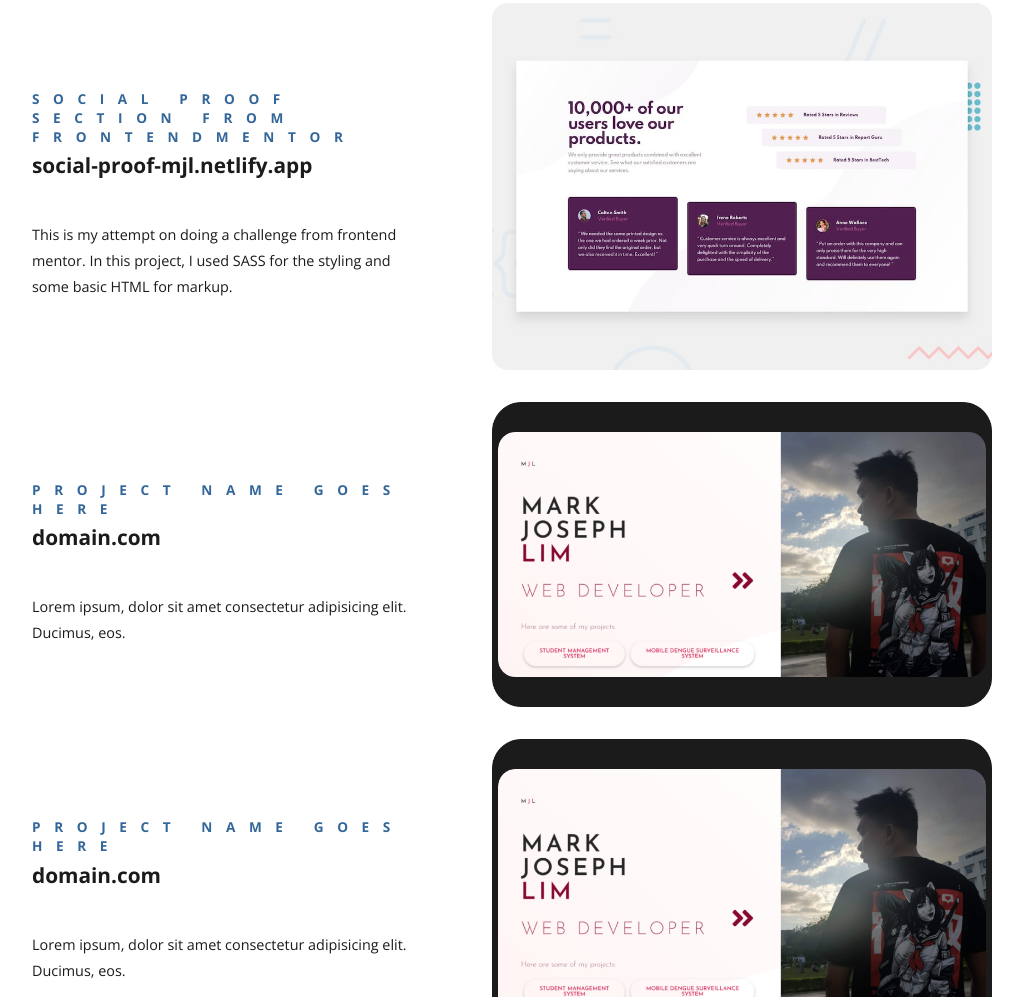
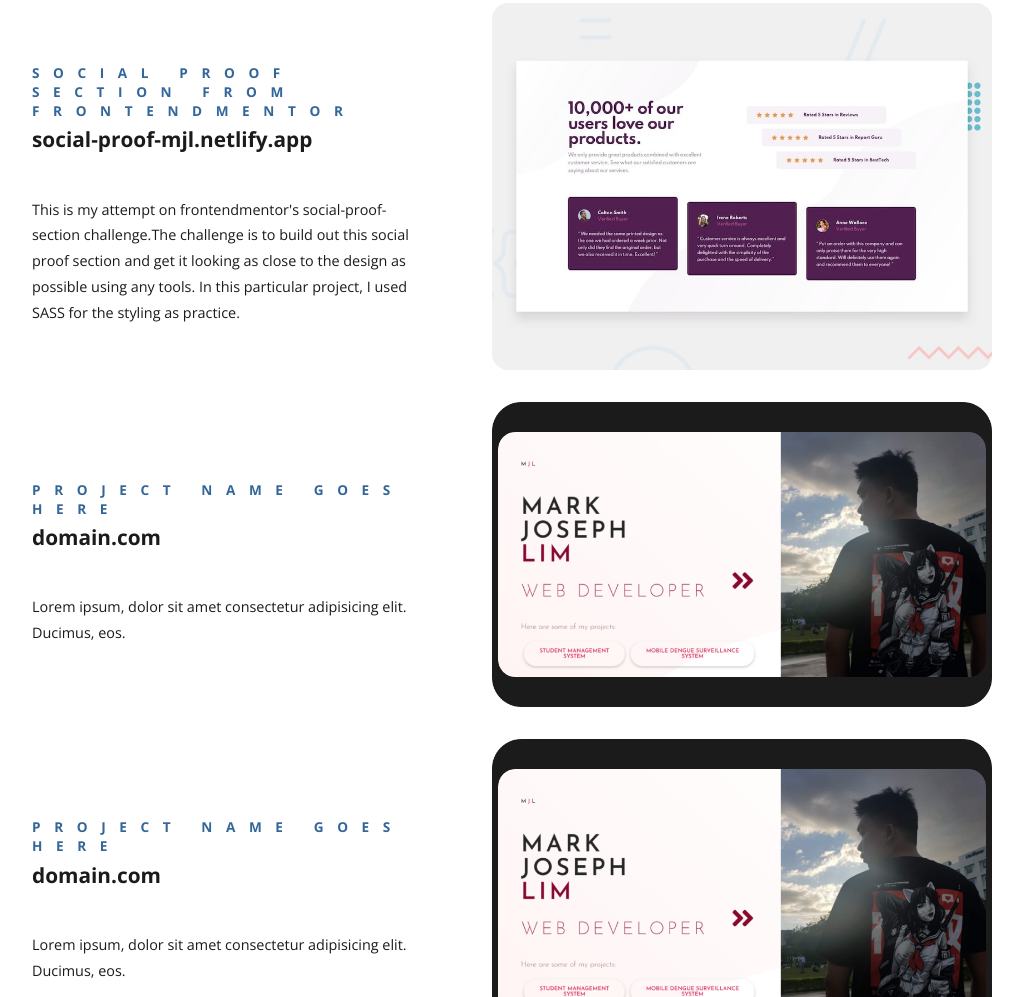
Before and after one commit to mjosephlim/dcportfolio, a plain HTML site: page index.html in a window 1280 px wide. Shown: the part 1903-2900 px from the top of the page, without its empty margins (128-1151 px from the left). Drawn offline with nearby package versions, Linux system fonts and the light colour scheme.

Commit message:
update on social-proof-section

```diff
--- a/index.html
+++ b/index.html
@@ -112,10 +112,12 @@
                 <div class="inner">
                     <p class="subtitle">Social Proof Section from Frontendmentor</p>
                     <p class="featured-title">social-proof-mjl.netlify.app</p>
-                    <p class="featured-desc">This is my attempt on doing a challenge from frontend mentor. In this project, I used SASS for the styling and some basic HTML for markup.</p>
+                    <p class="featured-desc">This is my attempt on frontendmentor's social-proof-section challenge.The challenge is to build out this social proof section and get it looking as close to the design as possible using any tools.
+                        In this particular project, I used SASS for the styling as practice.
+                    </p>
                 </div>
             </div>
-            <a href="https://social-proof-mjl.netlify.app/"><img src="images/desktop-preview.jpg" alt="sample-project"></a>
+            <a href="https://social-proof-mjl.netlify.app/"><img src="images/desktop-preview.jpg" target="_blank" alt="social-proof-section"></a>
         </div>
 
         <div class="portfolio-container transition3">
```
